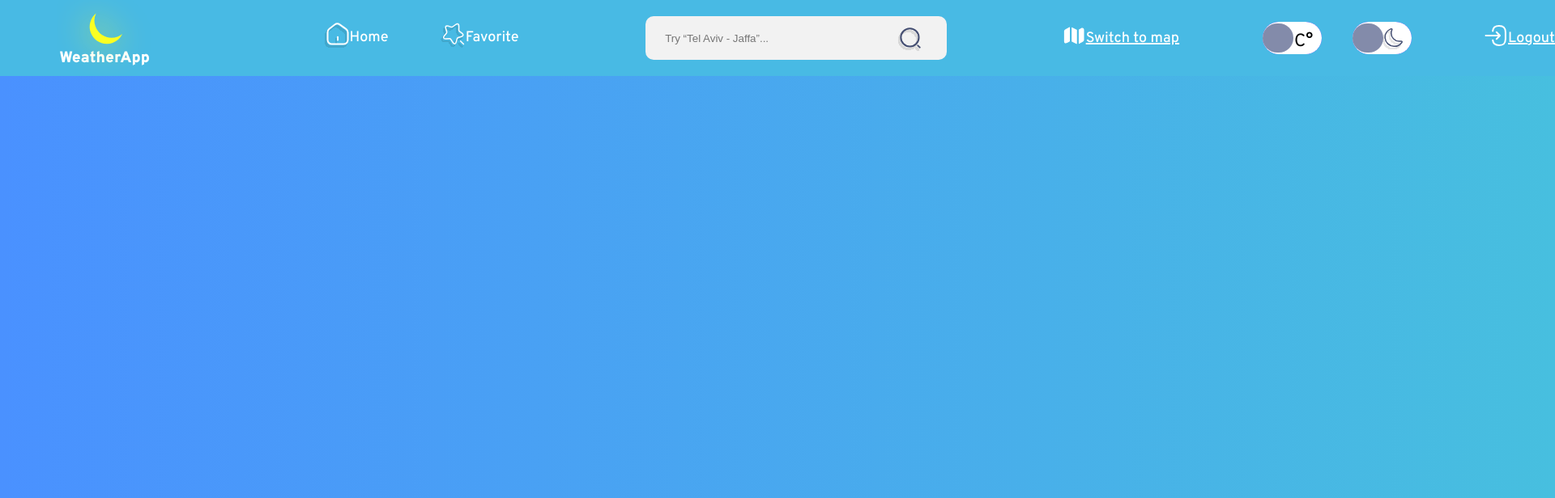
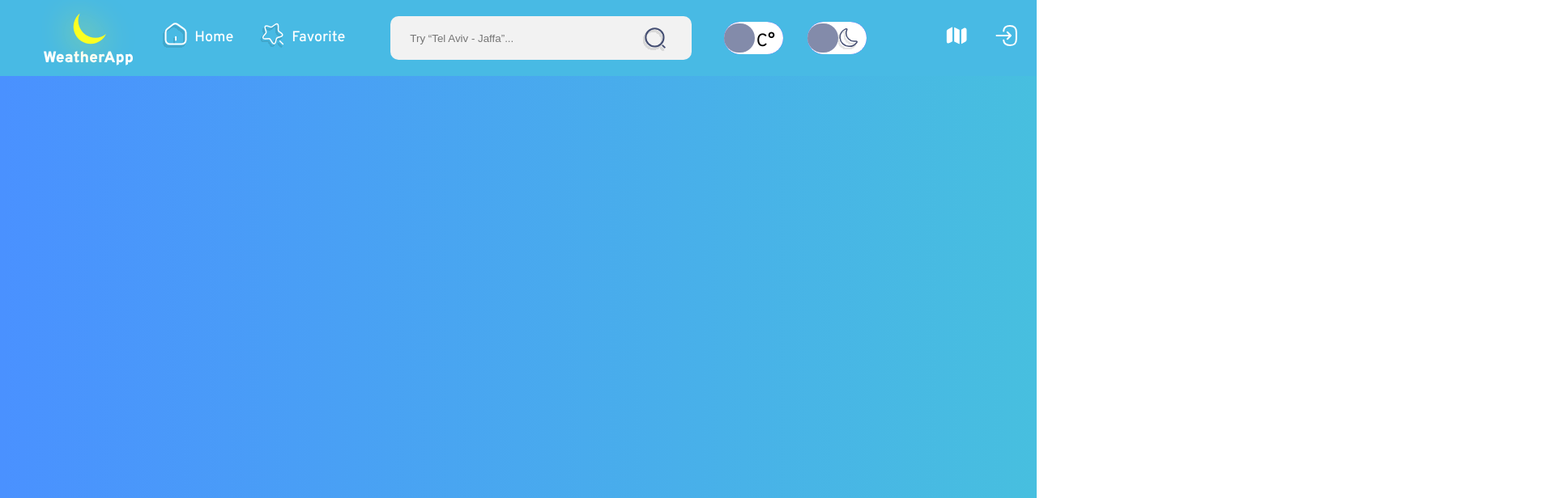
Before and after one commit to sagibarshai/Weather, a React (Create React App) app: page / in a window 1280 px wide. Shown: the top 616 px of the page at 81% size, 1920 px wide, since content can reach past the window. Built offline with nearby package versions, Linux system fonts and the light colour scheme.

Commit message:
done with style for header 1280px

```diff
--- a/src/components/Header.tsx
+++ b/src/components/Header.tsx
@@ -1,9 +1,28 @@
 import { useState } from "react";
 import { NavLink } from "react-router-dom";
+import { useDispatch, useSelector } from "react-redux";
+import { CSSProperties } from "styled-components";
+
+import Checkbox from "../shared/UIElements/Inputs/Checkbox";
+import { StyledButton } from "../shared/UIElements/Button/Button";
+import Input from "../shared/UIElements/Inputs/Input";
+
+import NavLinkActiveStyle from "../shared/navLinks/NavLinkActiveStyle";
+import links from "../shared/links/links";
 import themes from "../shared/themes/themes";
-import Input from "../shared/UIElements/Inputs/Input";
-import { StyledButton } from "../shared/UIElements/Button/Button";
-import { StyledHeader, StyledDiv, StyledDecloration } from "./StyledHeader";
+import { LinksType } from "../shared/links/links";
+import { toggleBackground, toggleDegress } from "../redux/headerSlice";
+import { RootState } from "../redux/store";
+
+import {
+     StyledHeader,
+     StyledDiv,
+     StyledDecloration,
+     StyledSpan,
+     StyledTooltip,
+     StyledTooltipText,
+} from "./StyledHeader";
+
 import { StyledIcon } from "../shared/Icons/Icon";
 import { ReactComponent as IconLogo } from "../shared/svg/logo.svg";
 import { ReactComponent as IconSearchDark } from "../shared/svg/search-dark.svg";
@@ -11,14 +30,6 @@ import { ReactComponent as IconMap } from "../shared/svg/map.svg";
 import { ReactComponent as IconMoonDark } from "../shared/svg/moon-dark.svg";
 import { ReactComponent as IconSunDark } from "../shared/svg/sun-dark.svg";
 import { ReactComponent as IconLogout } from "../shared/svg/log-out.svg";
-import Checkbox from "../shared/UIElements/Inputs/Checkbox";
-import NavLinkActiveStyle from "../shared/navLinks/NavLinkActiveStyle";
-import links from "../shared/links/links";
-import { LinksType } from "../shared/links/links";
-import { CSSProperties } from "styled-components";
-import { toggleBackground, toggleDegress } from "../redux/headerSlice";
-import { useDispatch, useSelector } from "react-redux";
-import { RootState } from "../redux/store";
 
 const Header = () => {
      const dispatch = useDispatch();
@@ -43,12 +54,22 @@ const Header = () => {
      );
      return (
           <StyledHeader renderPraimaryBg={renderPraimaryBg}>
-               <StyledDiv marginLeft="70px">
+               <StyledDiv
+                    marginLeftlaptop="50px"
+                    marginLeft="70px"
+                    orderLaptop={1}
+               >
                     <StyledIcon width="auto" height="142px">
                          <IconLogo />
                     </StyledIcon>
                </StyledDiv>
-               <StyledDiv gap="63px" marginLeft="190px">
+               <StyledDiv
+                    marginLeftlaptop="28.2px"
+                    gapLaptop="32px"
+                    gap="63px"
+                    marginLeft="190px"
+                    orderLaptop={2}
+               >
                     {links.map((link) => {
                          return (
                               <NavLink
@@ -70,7 +91,7 @@ const Header = () => {
                                         variant="linkWithImg"
                                         color={themes.white}
                                    >
-                                        <StyledIcon>
+                                        <StyledIcon marginRight="8px">
                                              {activeIconId === link.to
                                                   ? activeIcon
                                                   : link.defaultIcon}
@@ -82,7 +103,11 @@ const Header = () => {
                          );
                     })}
                </StyledDiv>
-               <StyledDiv marginLeft="139px">
+               <StyledDiv
+                    marginLeft="139px"
+                    marginLeftlaptop="56px"
+                    orderLaptop={3}
+               >
                     <Input
                          variant="active"
                          width="324px"
@@ -99,15 +124,35 @@ const Header = () => {
                          </StyledIcon>
                     </Input>
                </StyledDiv>
-               <StyledDiv marginLeft="124px">
-                    <StyledButton variant="linkWithImg" color={themes.white}>
+               <StyledDiv
+                    onHover={true}
+                    marginLeft="124px"
+                    orderLaptop={5}
+                    marginLeftlaptop="96px"
+               >
+                    <StyledButton
+                         variant="linkWithImg"
+                         color={themes.white}
+                         position="relative"
+                    >
                          <StyledIcon width="30px" height="30px">
                               <IconMap />
                          </StyledIcon>
-                         Switch to map
+                         <StyledSpan> Switch to map </StyledSpan>
+                         <StyledTooltip>
+                              <StyledTooltipText>
+                                   Switch to map
+                              </StyledTooltipText>
+                         </StyledTooltip>
                     </StyledButton>
                </StyledDiv>
-               <StyledDiv gap="38px" marginLeft="85px">
+               <StyledDiv
+                    gap="38px"
+                    marginLeft="85px"
+                    marginLeftlaptop="40px"
+                    gapLaptop="30px"
+                    orderLaptop={4}
+               >
                     <Checkbox
                          onClick={() => dispatch(toggleDegress())}
                          htmlFor="degrees"
@@ -127,12 +172,18 @@ const Header = () => {
                          rightIcon={<IconMoonDark />}
                     />
                </StyledDiv>
-               <StyledDiv marginLeft="72px" marginRight="70px">
+               <StyledDiv
+                    marginLeft="72px"
+                    marginRight="70px"
+                    orderLaptop={6}
+                    marginLeftlaptop="32px"
+                    marginRightLaptop="50px"
+               >
                     <StyledButton variant="linkWithImg" color={themes.white}>
                          <StyledIcon width="30px" height="30px">
                               <IconLogout />
                          </StyledIcon>
-                         Logout
+                         <StyledSpan> Logout </StyledSpan>
                     </StyledButton>
                </StyledDiv>
           </StyledHeader>
--- a/src/components/StyledHeader.tsx
+++ b/src/components/StyledHeader.tsx
@@ -1,9 +1,15 @@
-import styled from "styled-components";
+import styled, { css } from "styled-components";
 import themes from "../shared/themes/themes";
+import cssBreakPoints from "../shared/cssBreakPoints/cssBreakPoints";
 type StyledDivProps = {
      gap?: string;
      marginLeft?: string;
      marginRight?: string;
+     marginLeftlaptop?: string;
+     marginRightLaptop?: string;
+     gapLaptop?: string | number;
+     orderLaptop?: string | number;
+     onHover?: boolean;
 };
 type StyledHeaderProps = {
      renderPraimaryBg: boolean;
@@ -15,15 +21,33 @@ export const StyledHeader = styled.header<StyledHeaderProps>`
           if (props.renderPraimaryBg) return themes.primary;
           return themes.praimaryDark;
      }};
-     display: flex;
      justify-content: space-between;
      align-items: center;
+     display: flex;
 `;
 export const StyledDiv = styled.div<StyledDivProps>`
-     display: flex;
+     display: none;
      justify-content: space-around;
      gap: ${(props) => props.gap || "0px"};
      margin-left: ${(props) => props.marginLeft || "0px"};
+     @media ${cssBreakPoints.bigDesktop} {
+          display: flex;
+     }
+     @media ${cssBreakPoints.laptop} {
+          display: flex;
+          margin-left: ${(props) => props.marginLeftlaptop || "0px"};
+          gap: ${(props) => props.gapLaptop || "0px"};
+          order: ${(props) => props.orderLaptop};
+          margin-right: ${(props) => props.marginRightLaptop};
+          ${(props) =>
+               props.onHover
+                    ? css`
+                           &:hover ${StyledTooltip} {
+                                display: flex;
+                           }
+                      `
+                    : ``}
+     }
 `;
 export const StyledDecloration = styled.span`
      position: absolute;
@@ -33,3 +57,46 @@ export const StyledDecloration = styled.span`
      height: 5.1px;
      background-color: white;
 `;
+export const StyledSpan = styled.span`
+     @media ${cssBreakPoints.bigDesktop} {
+          display: inline-block;
+     }
+     @media ${cssBreakPoints.laptop} {
+          display: none;
+     }
+`;
+export const StyledTooltip = styled.div`
+     display: none;
+     @media ${cssBreakPoints.laptop} {
+          width: 143px;
+          height: 57px;
+          clip-path: polygon(
+               51% 11%,
+               61% 35%,
+               100% 35%,
+               100% 57%,
+               100% 100%,
+               49% 100%,
+               0 100%,
+               0 58%,
+               0 35%,
+               39% 35%
+          );
+          background-color: white;
+          margin: 0 auto;
+          position: absolute;
+          padding: 0;
+          margin: 0;
+          top: 68px;
+          left: 50%;
+          transform: translate(-50%, -50%);
+          justify-content: center;
+     }
+`;
+export const StyledTooltipText = styled.span`
+     color: #444e72;
+     font-family: inherit;
+     font-size: 1.8rem;
+     font-weight: bold;
+     margin-top: 30px;
+`;
--- a/src/pages/Home.tsx
+++ b/src/pages/Home.tsx
@@ -2,6 +2,27 @@ import { useSelector } from "react-redux";
 import Header from "../components/Header";
 import { StyledPageContainer } from "./StyledHome";
 import { RootState } from "../redux/store";
+
+import styled from "styled-components";
+
+const StyledTooltip = styled.div`
+     width: 143px;
+     height: 57px;
+     clip-path: polygon(
+          51% 11%,
+          61% 35%,
+          100% 35%,
+          100% 57%,
+          100% 100%,
+          49% 100%,
+          0 100%,
+          0 58%,
+          0 35%,
+          39% 35%
+     );
+     background-color: white;
+     margin: 0 auto;
+`;
 const Home = () => {
      const renderPraimaryBackground = useSelector(
           (state: RootState) => state.headerSlice.renderPraimaryBackground
--- a/src/pages/StyledHome.tsx
+++ b/src/pages/StyledHome.tsx
@@ -1,5 +1,6 @@
 import styled from "styled-components";
 import themes from "../shared/themes/themes";
+import cssBreakPoints from "../shared/cssBreakPoints/cssBreakPoints";
 type StyledHome = {
      renderPraimaryBackground: boolean;
 };
@@ -9,6 +10,6 @@ export const StyledPageContainer = styled.div<StyledHome>`
           if (props.renderPraimaryBackground) return themes.backgroundPraimary;
           else return themes.darkBackground;
      }};
+     width: 100vw;
      min-height: 100vh;
-     width: 1920px;
 `;
--- a/src/shared/Icons/Icon.tsx
+++ b/src/shared/Icons/Icon.tsx
@@ -6,8 +6,11 @@ type StyledIconProps = {
      position?: string;
      top?: string;
      right?: string;
+     left?: string;
+     bottom?: string;
      transform?: string;
      zIndex?: number;
+     marginRight?: string;
 };
 export const StyledIcon = styled.i<StyledIconProps>`
      width: ${(props) => props.width || "auto"};
@@ -18,5 +21,6 @@ export const StyledIcon = styled.i<StyledIconProps>`
      right: ${(props) => props.right};
      transform: ${(props) => props.transform};
      z-index: ${(props) => props.zIndex};
+     margin-right: ${(props) => props.marginRight};
      vertical-align: middle;
 `;
--- a/src/shared/UIElements/Button/Button.tsx
+++ b/src/shared/UIElements/Button/Button.tsx
@@ -29,6 +29,7 @@ export const StyledButton = styled.button<StyledButtonProps>`
      color: white;
      font-size: 18px;
      cursor: pointer;
+     position: ${(props) => props.position}
           ${(props) =>
                props.variant === "disabled"
                     ? css`
--- /dev/null
+++ b/src/shared/cssBreakPoints/cssBreakPoints.tsx
@@ -0,0 +1,11 @@
+type cssBreakPoints = {
+     bigDesktop: string;
+     laptop: string;
+     mobile: string;
+};
+const cssBreakPoints: cssBreakPoints = {
+     bigDesktop: `(min-width:1920px)`,
+     laptop: `(min-width:1280px) and (max-width:1919px)`,
+     mobile: `(max-width:1279px)`,
+};
+export default cssBreakPoints;
```
Lines whose indentation alone changed are shown as unchanged.
